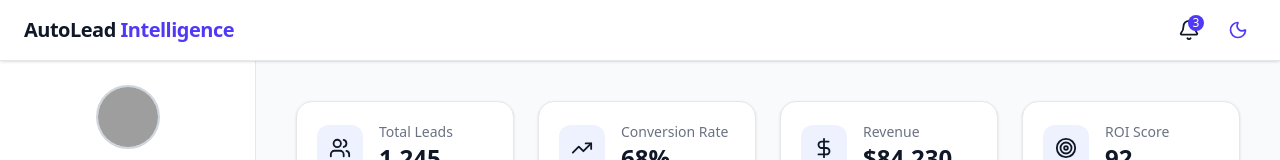
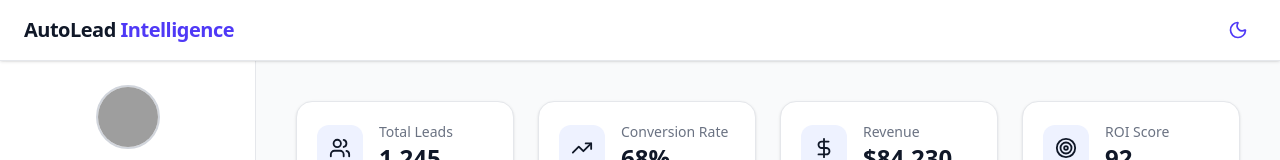
Before and after one commit to DheerajSaini0001/AID, a React app in the folder frontend/: page /dashboard in a window 1280 px wide. Shown: the top 160 px of the page. Built offline with nearby package versions, Linux system fonts and the light colour scheme; grey boxes are pictures that could not be loaded; the HTML template or start-up script is replaced by a standard one.

Commit message:
Bell Removed

```diff
--- a/frontend/src/components/Navbar.jsx
+++ b/frontend/src/components/Navbar.jsx
@@ -58,19 +58,7 @@ const Navbar = ({ onToggleSidebar }) => {
       {/* Right Section */}
       <div className="flex items-center gap-5">
         {/* Notification Bell */}
-        <div className="relative">
-          <Bell
-            size={22}
-            className={`cursor-pointer ${
-              darkMode ? "hover:text-indigo-400" : "hover:text-indigo-600"
-            }`}
-          />
-          {notifCount > 0 && (
-            <span className="absolute -top-1 -right-1 bg-indigo-600 text-white text-xs w-4 h-4 flex items-center justify-center rounded-full">
-              {notifCount}
-            </span>
-          )}
-        </div>
+
 
         {/* Theme Toggle */}
         <button
```
